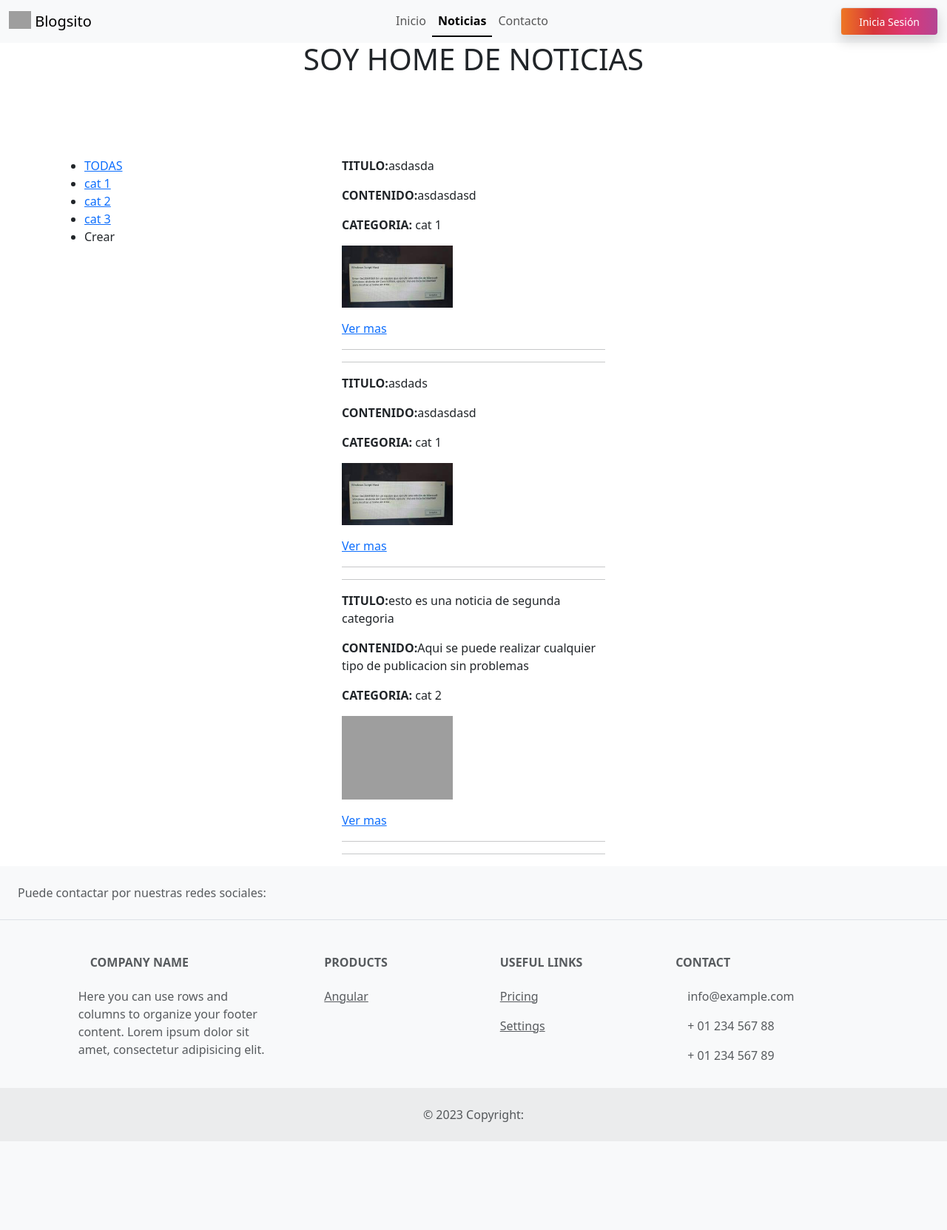
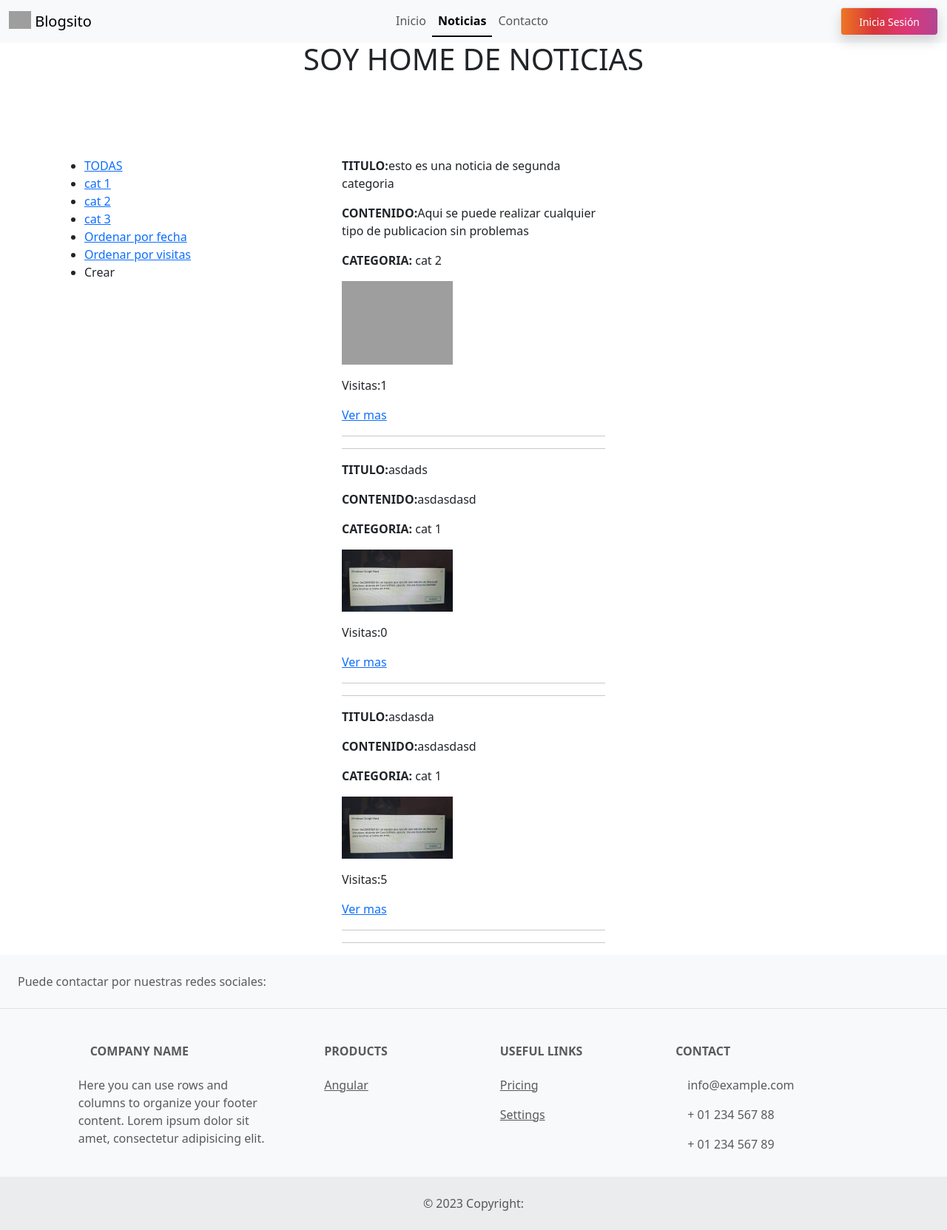
Before and after one commit to Xacled/Proyecto-Final, a Django app: page /noticias/ in a window 1280 px wide. Shown: the whole page at 74% size. Before the commit the page ends 1543 px from the top, so only its background shows below. Run offline with Django 4.2, Linux system fonts and the light colour scheme; data comes from the database, SQL or seed files in the repository; both versions use the stored data as it was after the commit; grey boxes are pictures that could not be loaded.

Commit message:
agregue filtro por mas vistos

```diff
--- a/apps/noticias/models.py
+++ b/apps/noticias/models.py
@@ -2,28 +2,31 @@ from django.db import models
 
 # Create your models here.
 
+
 class Categoria(models.Model):
-	nombre = models.CharField(max_length = 100)
+    nombre = models.CharField(max_length=100)
 
-	def __str__(self):
-		return self.nombre
+    def __str__(self):
+        return self.nombre
+
 
 class Noticia(models.Model):
 
-	creado = models.DateTimeField(
-		'creado',
-		auto_now_add=True
-	)
-	modificado = models.DateTimeField(
-		'modificado',
-		auto_now=True
-	)
-	titulo = models.CharField(max_length = 250)
-	contenido = models.TextField()
-	#para usar ImegeField, necesito tener instalado la libreria pillow
-	#pip install pillow
-	imagen = models.ImageField(upload_to = 'noticias')
-	categoria = models.ForeignKey(Categoria, on_delete = models.CASCADE)
+    creado = models.DateTimeField(
+        'creado',
+        auto_now_add=True
+    )
+    modificado = models.DateTimeField(
+        'modificado',
+        auto_now=True
+    )
+    titulo = models.CharField(max_length=250)
+    contenido = models.TextField()
+    # para usar ImegeField, necesito tener instalado la libreria pillow
+    # pip install pillow
+    imagen = models.ImageField(upload_to='noticias')
+    categoria = models.ForeignKey(Categoria, on_delete=models.CASCADE)
+    visitas = models.PositiveIntegerField(default=0)
 
-	def __str__(self):
-		return self.titulo
+    def __str__(self):
+        return self.titulo
--- a/apps/noticias/views.py
+++ b/apps/noticias/views.py
@@ -1,39 +1,45 @@
-from django.shortcuts import render
+from django.shortcuts import render, get_object_or_404
 from django.views.generic import ListView, CreateView, UpdateView, DeleteView
 from django.urls import reverse_lazy
 
 from .models import Noticia, Categoria
 from .forms import Formulario_Noticia, Formulario_Modificar_Noticia
 
-#CONTROLA SI EL USUARIO ESTA LOGEADO EN UNA VISTA BASADA EN CLASES
+# CONTROLA SI EL USUARIO ESTA LOGEADO EN UNA VISTA BASADA EN CLASES
 from django.contrib.auth.mixins import LoginRequiredMixin
-#CONTROLA SI EL USUARIO ESTA LOGEADO EN UNA VISTA BASADA EN FUNCIONEs
+# CONTROLA SI EL USUARIO ESTA LOGEADO EN UNA VISTA BASADA EN FUNCIONEs
 from django.contrib.auth.decorators import login_required
 
-#CONTROLA QUE EL USUARIO SEA STAFF VISTA BASADA EN FuNCION
+# CONTROLA QUE EL USUARIO SEA STAFF VISTA BASADA EN FuNCION
 from django.contrib.admin.views.decorators import staff_member_required
-#CONTROLA QUE EL USUARIO SEA STAFF PARA VISTA BASADA EN CLASE
-from django.contrib.auth.mixins    import UserPassesTestMixin
+# CONTROLA QUE EL USUARIO SEA STAFF PARA VISTA BASADA EN CLASE
+from django.contrib.auth.mixins import UserPassesTestMixin
 
 
-#Vasta Basada en funciones
+# Vasta Basada en funciones
 def Home_Noticias(request):
-	contexto = {}
-	cat = Categoria.objects.all()
-	contexto['categorias'] = cat
+    contexto = {}
+    cat = Categoria.objects.all()
+    contexto['categorias'] = cat
 
-	filtro = request.GET.get('categoria',None)
-	if not filtro or filtro == '0':
-		todas = Noticia.objects.all()
-	else:
-		categoria_seleccionada = Categoria.objects.get(pk = filtro)
-		todas = Noticia.objects.filter(categoria = categoria_seleccionada)
+    filtro = request.GET.get('categoria', None)
+    orden = request.GET.get('orden', None)
+
+    if not filtro or filtro == '0':
+        todas = Noticia.objects.all()
+    else:
+        categoria_seleccionada = Categoria.objects.get(pk=filtro)
+        todas = Noticia.objects.filter(categoria=categoria_seleccionada)
+
+    if orden == 'visitas':
+        todas = todas.order_by('-visitas')
+    else:
+        todas = todas.order_by('-creado')
+    contexto['noticias'] = todas
+    return render(request, 'noticias/home_noticias.html', contexto)
 
 
-	contexto['noticias'] = todas
-	return render(request, 'noticias/home_noticias.html', contexto)
-
-#ACLARACION
+# ACLARACION
 '''
 si bien en la vista armo un diccionario del tipo
 {noticias: todas_noticias, fecha: '28-11-2023'}
@@ -44,43 +50,54 @@ noticias = todas_noticias
 fecha = '28-11-2023'
 '''
 
-#VISTA BASADA EN CLASE
+# VISTA BASADA EN CLASE
+
+
 class Home_Noticias_clase(ListView):
-	model = Noticia
-	template_name = 'noticias/home_noticias.html'
-	context_object_name = 'noticias'
+    model = Noticia
+    template_name = 'noticias/home_noticias.html'
+    context_object_name = 'noticias'
+
 
 class Cargar_noticia(CreateView):
-	model = Noticia
-	template_name = 'noticias/cargar_noticia.html'
-	form_class = Formulario_Noticia
-	success_url = reverse_lazy('noticias:h_noticias')
+    model = Noticia
+    template_name = 'noticias/cargar_noticia.html'
+    form_class = Formulario_Noticia
+    success_url = reverse_lazy('noticias:h_noticias')
+
 
 class Modificar_noticia(UpdateView):
-	model = Noticia
-	template_name = 'noticias/modificar_noticia.html'
-	form_class = Formulario_Modificar_Noticia
-	success_url = reverse_lazy('noticias:h_noticias')
+    model = Noticia
+    template_name = 'noticias/modificar_noticia.html'
+    form_class = Formulario_Modificar_Noticia
+    success_url = reverse_lazy('noticias:h_noticias')
+
 
 class Borrar_noticia(DeleteView):
-	model = Noticia
-	success_url = reverse_lazy('noticias:h_noticias')
+    model = Noticia
+    success_url = reverse_lazy('noticias:h_noticias')
 
-#ORM
+# ORM
 # CONSULTA PARA TRAER TODOS LOS DATOS
 # select * from Noticia  SQL
 # Noticia.objects.all()   ORM
 
-#CONSuLTA PARA TRAER SOLO UN DATO (POR CLAVE)
+# CONSuLTA PARA TRAER SOLO UN DATO (POR CLAVE)
 # select * from Noticia where id = algo    SQL
 # Noticia.objects.get(id = algo)		ORM
 
-#CONSuLTA PARA TRAER SOLO Algunos datos (POR filtro)
+# CONSuLTA PARA TRAER SOLO Algunos datos (POR filtro)
 # select * from Noticia where categororia = deportes
 # Noticia.objects.filter(categoria = deportes)
 
+
 def Detalle_noticia(request, pk):
-	ctx = {}
-	n = Noticia.objects.get(pk = pk)
-	ctx['noticia'] = n
-	return render(request,'noticias/detalle_noticia.html', ctx)
+    ctx = {}
+    noticia = get_object_or_404(Noticia, pk=pk)
+
+    # Incrementar el contador de visitas
+    noticia.visitas += 1
+    noticia.save()
+
+    ctx['noticia'] = noticia
+    return render(request, 'noticias/detalle_noticia.html', ctx)
--- a/templates/noticias/home_noticias.html
+++ b/templates/noticias/home_noticias.html
@@ -1,18 +1,17 @@
-{% extends 'base.html' %}
-
-
-{% block contenido %}
+{% extends 'base.html' %} {% block contenido %}
 <div class="container">
   <div class="text-center">
     <h1>SOY HOME DE NOTICIAS</h1>
   </div>
-	<div class="row" style="padding-top: 100px;">
+  <div class="row" style="padding-top: 100px">
     <div class="col-md-4">
       <ul>
         <li><a href="?categoria=0">TODAS</a></li>
         {% for c in categorias %}
         <li><a href="?categoria={{c.id}}">{{c.nombre}}</a></li>
         {% endfor %}
+        <li><a href="?orden=creado">Ordenar por fecha</a></li>
+        <li><a href="?orden=visitas">Ordenar por visitas</a></li>
         <li class="nav-item{% if request.path == url %}active{% endif %}">
           <a class="nav-link" href="{% url 'noticias:cargar_noticia' %}"
             >Crear</a
@@ -27,21 +26,20 @@
         <p><strong>CONTENIDO:</strong>{{n.contenido}}</p>
         <p><strong>CATEGORIA: </strong>{{n.categoria}}</p>
         <a href="{% url 'noticias:detalle_noticia' n.pk %}">
-				<p><img src="{{n.imagen.url}}" width="150px"></p>
+          <p><img src="{{n.imagen.url}}" width="150px" /></p>
         </a>
+        <p>Visitas:{{n.visitas}}</p>
         <a href="{% url 'noticias:detalle_noticia' n.pk %}">Ver mas</a>
         {% if user.is_authenticated %}
         <a href="{% url 'noticias:modificar_noticia' n.pk %}">Modificar</a>
         <a href="{% url 'noticias:borrar_noticia' n.pk %}">Borrar</a>
         {% endif %}
-			</div><hr><hr>
+      </div>
+      <hr />
+      <hr />
       {% endfor %}
-
     </div>
-	<div class="col-md-4">
+    <div class="col-md-4"></div>
   </div>
 </div>
-
-
-</div>
 {% endblock contenido %}
```
Also changed, not shown: Proyecto/db.sqlite3, apps/noticias/migrations/0003_noticia_visitas.py (added). Lines whose indentation alone changed are shown as unchanged.
